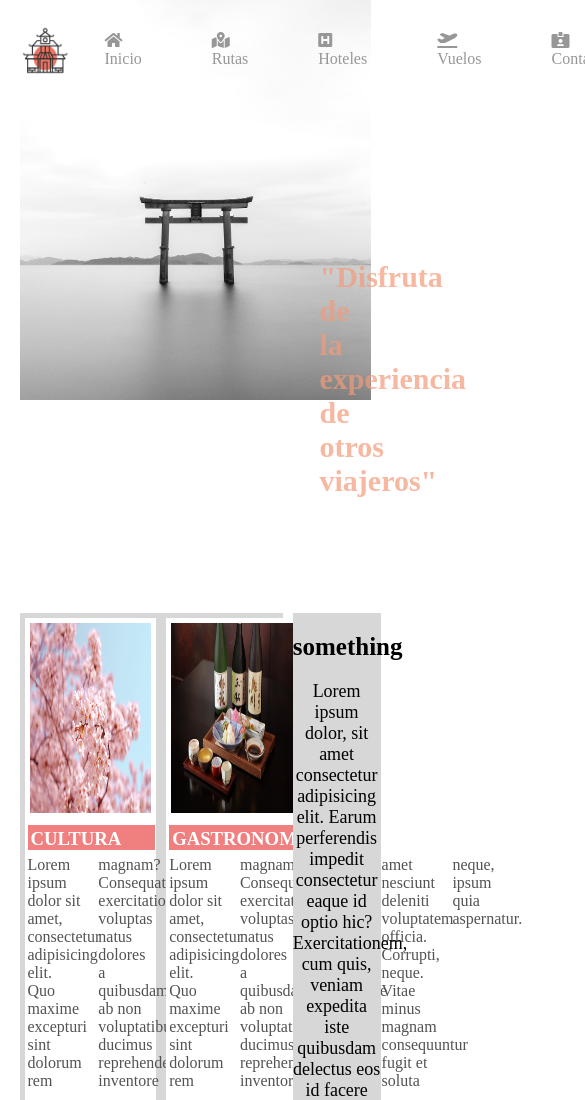
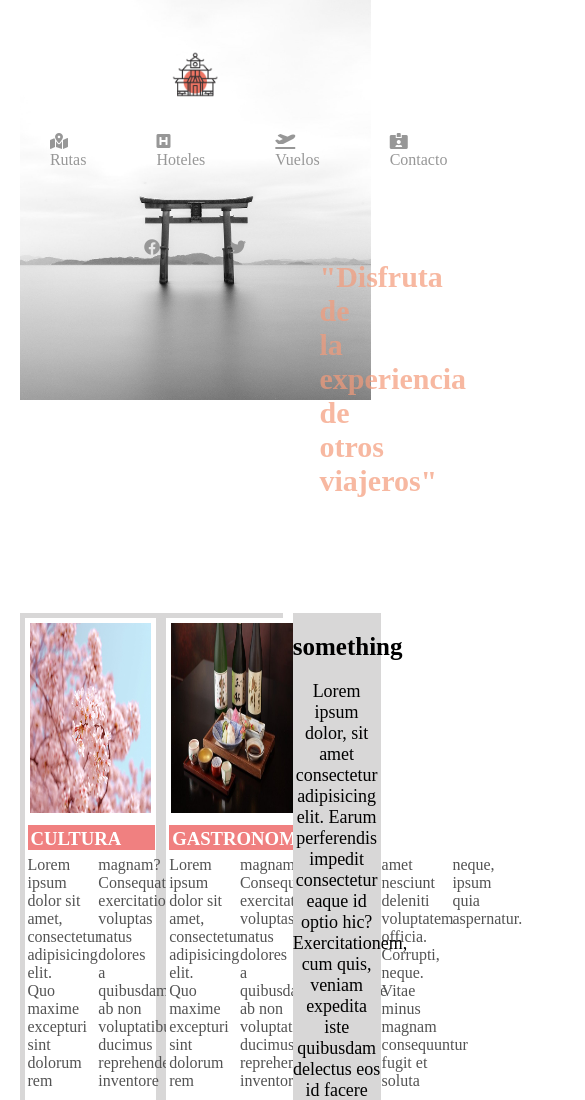
Before and after one commit to Alfonso0510/sprint1, a plain HTML site: page nivell-2/index.html in a window 390 px wide. Shown: the top 1100 px of the page, 585 px wide, since content can reach past the window. Drawn offline with Linux system fonts and the light colour scheme.

Commit message:
Añadido resposive tablet

```diff
--- a/nivell-2/styles/styles.css
+++ b/nivell-2/styles/styles.css
@@ -166,3 +166,16 @@ ul{
     background-color:white;
     color: #535353;
 }
+
+
+/*SECCION RESPONSIVE*/
+@media (max-width: 850px){
+    .nav-main{
+        display: flex;
+        flex-direction:column;
+        justify-content: space-between;
+        align-items: center;
+        height: 60px;
+        padding:50px 0;
+    }
+}
```
